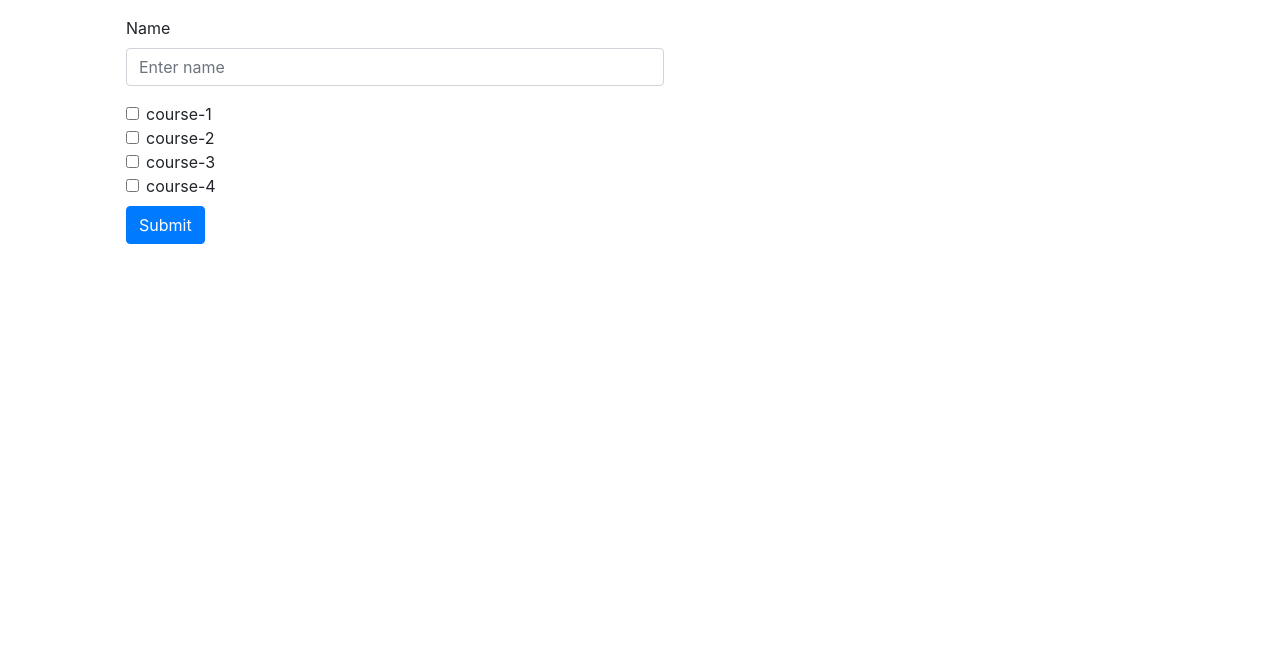
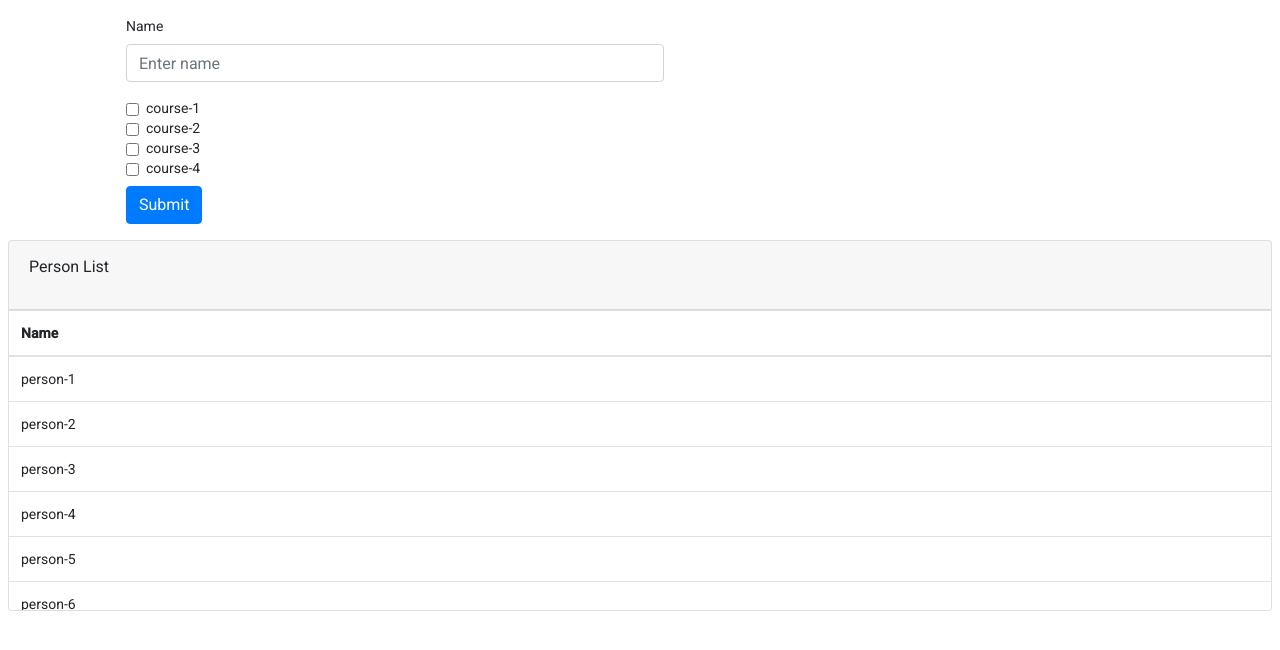
Before and after one commit to bobsk8/validforms, an Angular app: page / in a window 1280 px wide. Shown: the top 650 px of the page. Built offline with nearby package versions, Linux system fonts and the light colour scheme.

Commit message:
WIP add  material scrolling

```diff
--- a/angular.json
+++ b/angular.json
@@ -28,6 +28,7 @@
               "src/assets"
             ],
             "styles": [
+              "./node_modules/@angular/material/prebuilt-themes/indigo-pink.css",
               "node_modules/bootstrap/dist/css/bootstrap.min.css",
               "src/styles.css"
             ],
@@ -95,6 +96,7 @@
               "src/assets"
             ],
             "styles": [
+              "./node_modules/@angular/material/prebuilt-themes/indigo-pink.css",
               "src/styles.css"
             ],
             "scripts": []
--- a/package.json
+++ b/package.json
@@ -12,10 +12,12 @@
   "private": true,
   "dependencies": {
     "@angular/animations": "~11.1.1",
+    "@angular/cdk": "^11.2.0",
     "@angular/common": "~11.1.1",
     "@angular/compiler": "~11.1.1",
     "@angular/core": "~11.1.1",
     "@angular/forms": "~11.1.1",
+    "@angular/material": "^11.2.0",
     "@angular/platform-browser": "~11.1.1",
     "@angular/platform-browser-dynamic": "~11.1.1",
     "@angular/router": "~11.1.1",
--- a/src/app/app.module.ts
+++ b/src/app/app.module.ts
@@ -3,6 +3,7 @@ import { BrowserModule } from '@angular/platform-browser';
 
 import { AppRoutingModule } from './app-routing.module';
 import { AppComponent } from './app.component';
+import { BrowserAnimationsModule } from '@angular/platform-browser/animations';
 
 @NgModule({
   declarations: [
@@ -10,7 +11,8 @@ import { AppComponent } from './app.component';
   ],
   imports: [
     BrowserModule,
-    AppRoutingModule
+    AppRoutingModule,
+    BrowserAnimationsModule
   ],
   providers: [],
   bootstrap: [AppComponent]
--- a/src/app/core/services/person.service.ts
+++ b/src/app/core/services/person.service.ts
@@ -1,9 +1,31 @@
 import { Injectable } from '@angular/core';
+import { Observable, of } from 'rxjs';
+import { Person } from 'src/app/models/person.model';
 
 @Injectable({
   providedIn: 'root'
 })
 export class PersonService {
 
+  private count = 0;
   constructor() { }
+
+  public getPersons(): Observable<Person[]> {
+    const persons: Person[] = [];
+    for (let i = 0; i < 10; i++) {
+      this.count++;
+      persons.push(new Person(this.count, `person-${this.count}`));
+    }
+    return of(persons);
+  }
+
+  public getNextPersons(page: number, pageSize: number = 10): Observable<Person[]> {
+    const persons: Person[] = [];
+    for (let i = 0; i < 10; i++) {
+      this.count++;
+      persons.push(new Person(this.count, `person-${this.count}`));
+    }
+    return of(persons);
+  }
+
 }
--- a/src/app/views/person/person.component.css
+++ b/src/app/views/person/person.component.css
@@ -1,3 +1,7 @@
 .invalid-feedback {
     display: block;
 }
+
+.cdk-virtual-scroll-viewport {
+    height: 300px;
+  }
--- a/src/app/views/person/person.component.html
+++ b/src/app/views/person/person.component.html
@@ -25,3 +25,31 @@
         </div>
     </div>
 </div>
+
+
+<div class="card m-2">
+    <div class="card-header">
+        <h3 class="card-title">Person List</h3>
+    </div>
+    <div class="overlay" *ngIf="isLoading">
+        <i class="fas fa-3x fa-sync-alt fa-spin"></i>
+    </div>
+    <div class="card-body table-responsive p-0" style="height: 300px;">
+        <div class="table-responsive" style="height: 300px;">
+            <cdk-virtual-scroll-viewport itemSize="45" (scrolledIndexChange)="handler($event)">
+                <table class="table table-hover">
+                    <thead>
+                        <tr>
+                            <th>Name</th>
+                        </tr>
+                    </thead>
+                    <tbody>
+                        <tr *cdkVirtualFor="let person of persons" style="cursor: pointer;">
+                            <td>{{person.name}}</td>
+                        </tr>
+                    </tbody>
+                </table>
+            </cdk-virtual-scroll-viewport>
+        </div>
+    </div>
+</div>
--- a/src/app/views/person/person.component.ts
+++ b/src/app/views/person/person.component.ts
@@ -3,6 +3,7 @@ import { FormArray, FormBuilder, FormControl, FormGroup, Validators } from '@ang
 import { Subscription } from 'rxjs';
 
 import { CourseService } from 'src/app/core/services/course.service';
+import { PersonService } from 'src/app/core/services/person.service';
 import { Course } from 'src/app/models/course.module';
 import { Person } from 'src/app/models/person.model';
 
@@ -13,19 +14,24 @@ import { Person } from 'src/app/models/person.model';
 })
 export class PersonComponent implements OnInit, OnDestroy {
 
+  private page = 0;
   private subcription = new Subscription();
+  public isLoading = false;
+  public persons: Person[] = [];
   public courses: Course[] = [];
   public personForm: FormGroup;
   public submitted = false;
   constructor(
     private fb: FormBuilder,
-    private courseService: CourseService
+    private courseService: CourseService,
+    private personService: PersonService
   ) {
     this.personForm = this.createPersonForm();
   }
 
   public ngOnInit(): void {
     this.getCourses();
+    this.getPersons();
   }
 
   private createPersonForm(): FormGroup {
@@ -52,7 +58,6 @@ export class PersonComponent implements OnInit, OnDestroy {
       const index = courses.controls.findIndex(x => x.value === event.target.value);
       courses.removeAt(index);
     }
-
   }
 
   public getCourses(): void {
@@ -60,8 +65,25 @@ export class PersonComponent implements OnInit, OnDestroy {
       .subscribe(courses => this.courses = courses);
   }
 
+  public getPersons(): void {
+    this.subcription = this.personService.getPersons()
+      .subscribe(persons => this.persons = persons);
+  }
+
+  public nextPage(page: number): void {
+    this.subcription = this.personService.getNextPersons(page)
+      .subscribe(persons => this.persons = [...this.persons, ...persons]);
+  }
+
   public ngOnDestroy(): void {
     this.subcription.unsubscribe();
   }
 
+  public handler(index: any): void {
+    if ((index + 6) === this.persons.length) {
+      this.page++;
+      this.nextPage(this.page);
+    }
+  }
+
 }
--- a/src/app/views/person/person.module.ts
+++ b/src/app/views/person/person.module.ts
@@ -1,6 +1,7 @@
 import { NgModule } from '@angular/core';
 import { CommonModule } from '@angular/common';
 import { ReactiveFormsModule } from '@angular/forms';
+import { ScrollingModule } from '@angular/cdk/scrolling';
 
 import { PersonRoutingModule } from './person-routing.module';
 import { PersonComponent } from './person.component';
@@ -11,6 +12,7 @@ import { PersonComponent } from './person.component';
   imports: [
     CommonModule,
     ReactiveFormsModule,
+    ScrollingModule,
     PersonRoutingModule
   ]
 })
--- a/src/index.html
+++ b/src/index.html
@@ -6,8 +6,11 @@
   <base href="/">
   <meta name="viewport" content="width=device-width, initial-scale=1">
   <link rel="icon" type="image/x-icon" href="favicon.ico">
+  <link rel="preconnect" href="https://fonts.gstatic.com">
+  <link href="https://fonts.googleapis.com/css2?family=Roboto:wght@300;400;500&display=swap" rel="stylesheet">
+  <link href="https://fonts.googleapis.com/icon?family=Material+Icons" rel="stylesheet">
 </head>
-<body>
+<body class="mat-typography">
   <app-root></app-root>
 </body>
 </html>
--- a/src/styles.css
+++ b/src/styles.css
@@ -1,2 +1,4 @@
 /* You can add global styles to this file, and also import other style files */
 @import '~bootstrap/dist/css/bootstrap.min.css';
+html, body { height: 100%; }
+body { margin: 0; font-family: Roboto, "Helvetica Neue", sans-serif; }
```
Also changed, not shown: 1 other file (tests, documents, lock files or other folders).
